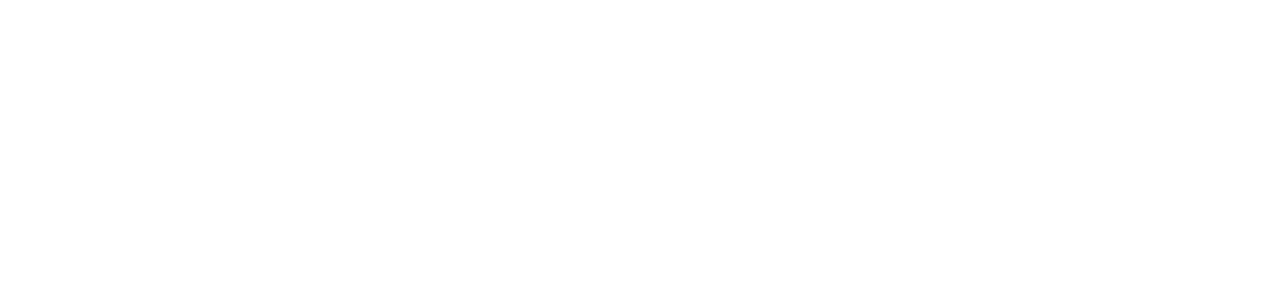
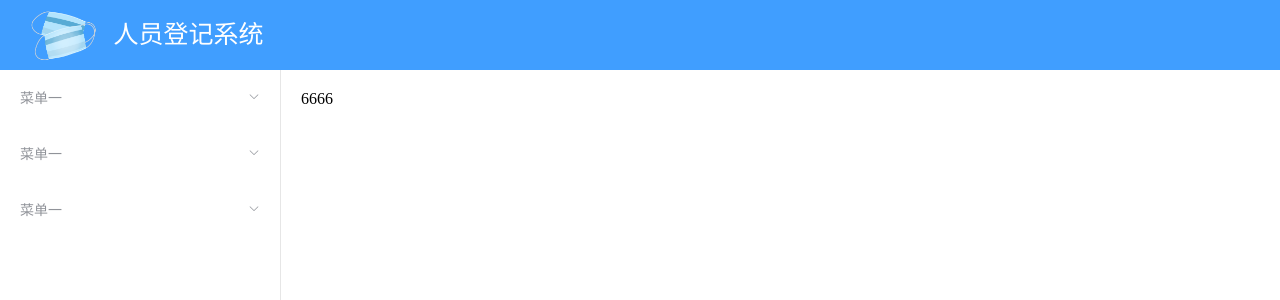
Before and after one commit to spring-web-final/front-end, a Vue app in the folder mask-sales/: page /welcome in a window 1280 px wide. Shown: the top 300 px of the page. Built offline with nearby package versions, Linux system fonts and the light colour scheme; sample sign-in values are in the browser's storage.

Commit message:
add welcome components and modify manage page

```diff
--- /dev/null
+++ b/mask-sales/src/components/Common/Aside.vue
@@ -0,0 +1,20 @@
+<template>
+  <el-menu
+    :unique-opened="true"
+    text-color="#909399"
+    active-text-color="#303133">
+    <slot></slot>
+  </el-menu>
+</template>
+
+<script>
+  export default {
+    name: "Aside"
+  }
+</script>
+
+<style scoped>
+  .el-menu{
+    border-right: none;
+  }
+</style>
--- /dev/null
+++ b/mask-sales/src/components/Common/Welcome.vue
@@ -0,0 +1,15 @@
+<template>
+  <div>
+6666
+  </div>
+</template>
+
+<script>
+  export default {
+    name: "Welcome"
+  }
+</script>
+
+<style scoped>
+
+</style>
--- /dev/null
+++ b/mask-sales/src/components/Manage/ManageAside.vue
@@ -0,0 +1,46 @@
+<template>
+  <Aside>
+    <el-submenu v-for="item in menu" :index="item.id" :key="item.id">
+      <template slot="title">
+        <span>{{item.title}}</span>
+      </template>
+      <el-menu-item v-for="subItem in item.sub" :index="subItem.id" :key="subItem.id">
+        {{subItem.title}}
+      </el-menu-item>
+    </el-submenu>
+  </Aside>
+</template>
+
+<script>
+  import Aside from "../Common/Aside";
+
+  export default {
+    name: "ManageAside",
+    data() {
+      return {
+        menu: [
+          {
+            id: "0",
+            title: "菜单一",
+            sub: [{id: "0", title: "序号一"}, {id: "1", title: "序号一"}, {id: "2", title: "序号一"}]
+          },
+          {
+            id: "1",
+            title: "菜单一",
+            sub: [{id: "0", title: "序号一"}, {id: "1", title: "序号一"}, {id: "2", title: "序号一"}]
+          },
+          {
+            id: "2",
+            title: "菜单一",
+            sub: [{id: "0", title: "序号一"}, {id: "1", title: "序号一"}, {id: "2", title: "序号一"}]
+          }
+        ]
+      }
+    },
+    components: {Aside}
+  }
+</script>
+
+<style scoped>
+
+</style>
--- /dev/null
+++ b/mask-sales/src/components/Manage/ManageMain.vue
@@ -0,0 +1,13 @@
+<template>
+
+</template>
+
+<script>
+  export default {
+    name: "ManageMain"
+  }
+</script>
+
+<style scoped>
+
+</style>
--- a/mask-sales/src/network/request.js
+++ b/mask-sales/src/network/request.js
@@ -6,5 +6,9 @@
     baseURL:'http://127.0.0.1:8000',
     timeout:5000
   });
+  instance.interceptors.request.use(config=>{
+    config.headers.Authorization = window.sessionStorage.getItem('token');
+    return config;
+  })
   return instance;
 }
--- a/mask-sales/src/router/index.js
+++ b/mask-sales/src/router/index.js
@@ -8,6 +8,7 @@
 const Register = () => import('../views/Register.vue')
 const Forget = () => import('../views/Forget.vue')
 const Manage = () => import('../views/Manage.vue')
+const Welcome = ()=>import('../components/Common/Welcome.vue')
 
 const routes = [
   // {
@@ -32,8 +33,16 @@
   },
   {
     path: '/manage',
-    component: Manage
+    component: Manage,
+    redirect:'/welcome',
+    children:[
+      {
+        path:'/welcome',
+        component: Welcome
+      }
+    ]
   },
+
 
 ]
 
--- a/mask-sales/src/views/Manage.vue
+++ b/mask-sales/src/views/Manage.vue
@@ -3,22 +3,27 @@
     <el-header height="70px">
       <div>
         <img src="../../src/assets/img/masks.png" alt="mask">
-        <span>口罩销售管理系统</span>
+        <span>人员登记系统</span>
       </div>
-
     </el-header>
     <el-container>
-      <el-aside width="330px"></el-aside>
-      <el-main></el-main>
+      <el-aside width="280px">
+        <ManageAside/>
+      </el-aside>
+      <el-main>
+        <router-view></router-view>
+      </el-main>
     </el-container>
-
   </el-container>
-
 </template>
 
 <script>
+  import ManageAside from "../components/Manage/ManageAside";
+  import ManageMain from "../components/Manage/ManageMain";
+
   export default {
     name: "Manage",
+    components: {ManageMain, ManageAside},
     methods: {
       logout() {
         window.sessionStorage.clear();
@@ -60,14 +65,11 @@
 
   }
 
-  .el-aside {
-    background: #ffffff;
-    border-right: #E6E6E6 solid 1px;
-  }
 
   .el-main {
     background: #ffffff;
+    border-left: 1px solid #e6e6e6 !important;
+
   }
 
-
 </style>
```
Also changed, not shown: mask-sales/src/plugins/element.js (+9 -1 lines).
